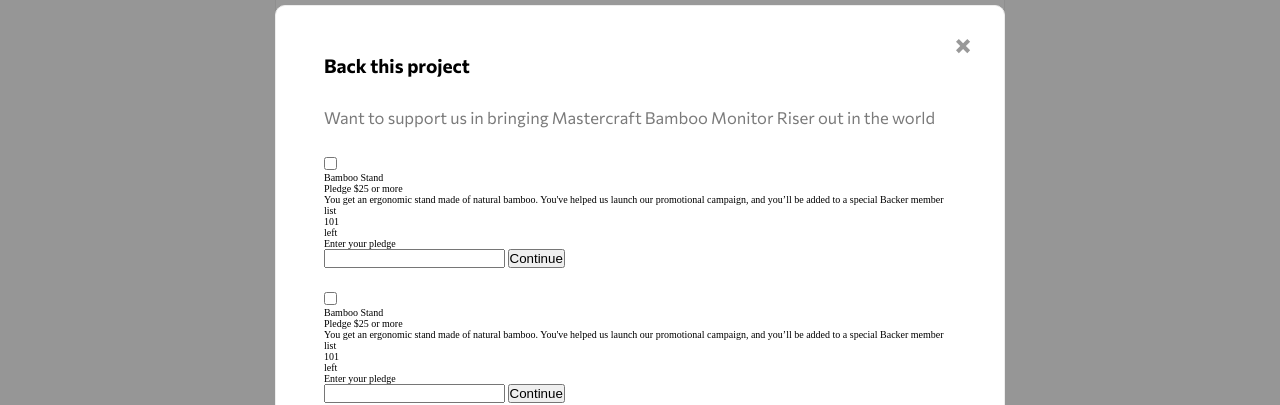
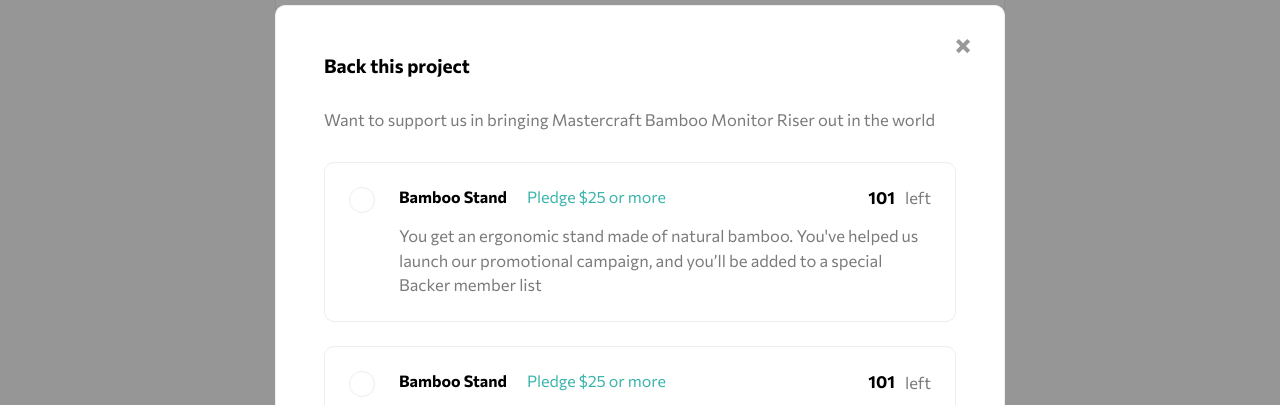
Before and after one commit to salomonalb/crowdfunding-product-page-main, a website built with Parcel: page src/index.html in a window 1280 px wide. Shown: the part 395-800 px from the top of the page. Built offline with nearby package versions, Linux system fonts and the light colour scheme.

Commit message:
rewards in modal, no active selected

```diff
--- a/src/index.html
+++ b/src/index.html
@@ -147,7 +147,6 @@
         </section>
     </main>
 
-    <!-- Fix the stacking order of the modals and mobile menu, the succes modal and its background should be on top, the nav unclickable while the modal is open, everthing should close when clicking got it or the modal background   -->
     <article class="success-modal">
         <img class="success-modal__icon" src="./images/icon-check.svg" alt="">
         <p class="success-modal__title">Thanks for your support!</p>
@@ -180,12 +179,13 @@
 
 
         <div class="select-modal__column">
+
             <article class="select-reward" data-selected="false">
                 <div class="select-reward__checkbox-container">
-                    <input class="select-reward__checkbox" type="checkbox" name="" id="generated">
+                    <input class="select-reward__checkbox" type="checkbox" name="" id="generated1">
                 </div>
                 <div class="select-reward__text-wrapper">
-                    <label for="generated">
+                    <label  class="select-reward__label" for="generated1">
                         <p class="select-reward__title">Bamboo Stand</p>
                     </label>
                     <p class="select-reward__pledge">Pledge $25 or more</p>
@@ -199,11 +199,11 @@
                     <p class="select-reward__text">left</p>
                 </div>
                 <div class="select-reward__selected-menu">
-                    <label for="enter">
+                    <label class="select-reward__selected-label" for="enter1">
                         <p class="select-reward__selected-text">Enter your pledge</p>
                     </label>
                     <div class="select-reward__selected-row">
-                        <input class="select-reward__selected-input" type="text" id="enter">
+                        <input class="select-reward__selected-input" type="text" id="enter1">
                         <button class="select-reward__selected-button">Continue</button>
                     </div>
                 </div>
@@ -211,10 +211,10 @@
 
             <article class="select-reward" data-selected="false">
                 <div class="select-reward__checkbox-container">
-                    <input class="select-reward__checkbox" type="checkbox" name="" id="generated">
+                    <input class="select-reward__checkbox" type="checkbox" name="" id="generated2">
                 </div>
                 <div class="select-reward__text-wrapper">
-                    <label for="generated">
+                    <label for="generated2">
                         <p class="select-reward__title">Bamboo Stand</p>
                     </label>
                     <p class="select-reward__pledge">Pledge $25 or more</p>
@@ -228,11 +228,11 @@
                     <p class="select-reward__text">left</p>
                 </div>
                 <div class="select-reward__selected-menu">
-                    <label for="enter">
+                    <label for="enter3">
                         <p class="select-reward__selected-text">Enter your pledge</p>
                     </label>
                     <div class="select-reward__selected-row">
-                        <input class="select-reward__selected-input" type="text" id="enter">
+                        <input class="select-reward__selected-input" type="text" id="enter3">
                         <button class="select-reward__selected-button">Continue</button>
                     </div>
                 </div>
--- a/src/scss/select-modal.scss
+++ b/src/scss/select-modal.scss
@@ -29,6 +29,7 @@
     &__description {
         @extend %text-secondary;
         text-align: left;
+        line-height: 1.5;
     }
     &__column {
         display: flex;
--- /dev/null
+++ b/src/scss/select-reward.scss
@@ -0,0 +1,157 @@
+@use './variables.scss' as *;
+
+.select-reward {
+    border: 1px solid darken($light-gray, 5%);
+    border-radius: 1rem;
+    padding: 2.4rem;
+    position: relative;
+    display: grid;
+    grid-template-columns:min-content;
+    grid-template-areas:
+        "check text text"
+        "desc desc desc"
+        "q q q";
+    row-gap: 2.4rem;
+    column-gap: 1.7rem;
+    @media(min-width: $breakpoint2) {
+        grid-template-areas:
+            "check text q"
+            "check desc desc";
+            row-gap: 1.5rem;
+            column-gap: 2.4rem;
+    }
+
+    &[data-selected="true"] {
+        padding-bottom: 10em;
+    }
+
+    &__checkbox-container {
+        grid-area: check;
+        display: grid;
+        place-items: center left;
+        @media(min-width: $breakpoint2) {
+            align-self: start;
+        }
+    }
+    &__checkbox {
+        all: unset;
+        display: block;
+        border:1px solid darken($light-gray, 5%);
+        width: 2.4rem;
+        height: 2.4rem;
+        border-radius: 50%;
+
+        &::after {
+            content: "";
+            display: block;
+            width: 1.6rem;
+            height: 1.6rem;
+            border-radius: 50%;
+            background-color: $moderate-cyan;
+            position: relative;
+            top: 50%;
+            left: 50%;
+            opacity: 1;
+            transform: translate(-50%, -50%);
+            opacity: 0;
+            transition: all 400ms;
+        }
+        &:checked::after {
+            content: "";
+            display: block;
+            width: 65%;
+            height: 65%;
+            border-radius: 50%;
+            background-color: $moderate-cyan;
+            position: relative;
+            top: 50%;
+            left: 50%;
+            opacity: 1;
+            transform: translate(-50%, -50%);
+        }
+    }
+    &__text-wrapper {
+        display: flex;
+        flex-direction: column;
+        gap: 1rem;
+        grid-area: text;
+        @media(min-width: $breakpoint2) {
+            flex-direction: row;
+            gap: 2rem;
+        }
+    }
+    &__label {
+
+    }
+    &__title {
+        font-family: $font;
+        font-weight: bold;
+        text-align: left;
+        width: max-content;
+        font-size: min(3.6vw, 1.6rem);
+        margin: 0;
+    }
+    &__pledge {
+        font-family: $font;
+        text-align: left;
+        width: max-content;
+        font-size: min(3.6vw, 1.6rem);
+        color: $moderate-cyan;
+        margin:0;
+    }
+    &__desc-wrapper {
+        grid-area: desc;
+    }
+    &__description {
+        @extend %text-secondary;
+        text-align: left;
+        margin: 0;
+        line-height: 1.5;
+    }
+    &__quantity-container {
+        display: flex;
+        gap: 1rem;
+        align-items: center;
+        grid-area: q;
+        width: max-content;
+        @media(min-width: $breakpoint2) {
+            justify-self: end;
+        }
+    }
+    &__number {
+        font-family: $font;
+        font-weight: bold;
+        text-align: left;
+        width: max-content;
+        font-size: min(3.7vw, 1.7rem);
+        margin: 0;
+    }
+    &__text {
+        @extend %text-secondary;
+        text-align: left;
+        margin: 0;
+    }
+    &__selected-menu {
+        display: none;
+        border: 1px solid darken($light-gray, 5%);
+        border-radius: 1rem;
+        position: absolute;
+        width: 100%;
+        left: 0;
+    }
+    &__selected-label {
+
+    }
+    &__selected-text {
+
+    }
+    &__selected-row {
+
+    }
+    &__selected-input {
+
+    }
+    &__selected-button {
+
+    }
+}
--- a/src/scss/styles.scss
+++ b/src/scss/styles.scss
@@ -10,3 +10,4 @@
 @use './reward.scss';
 @use './success-modal.scss';
 @use './select-modal.scss';
+@use './select-reward.scss';
```
